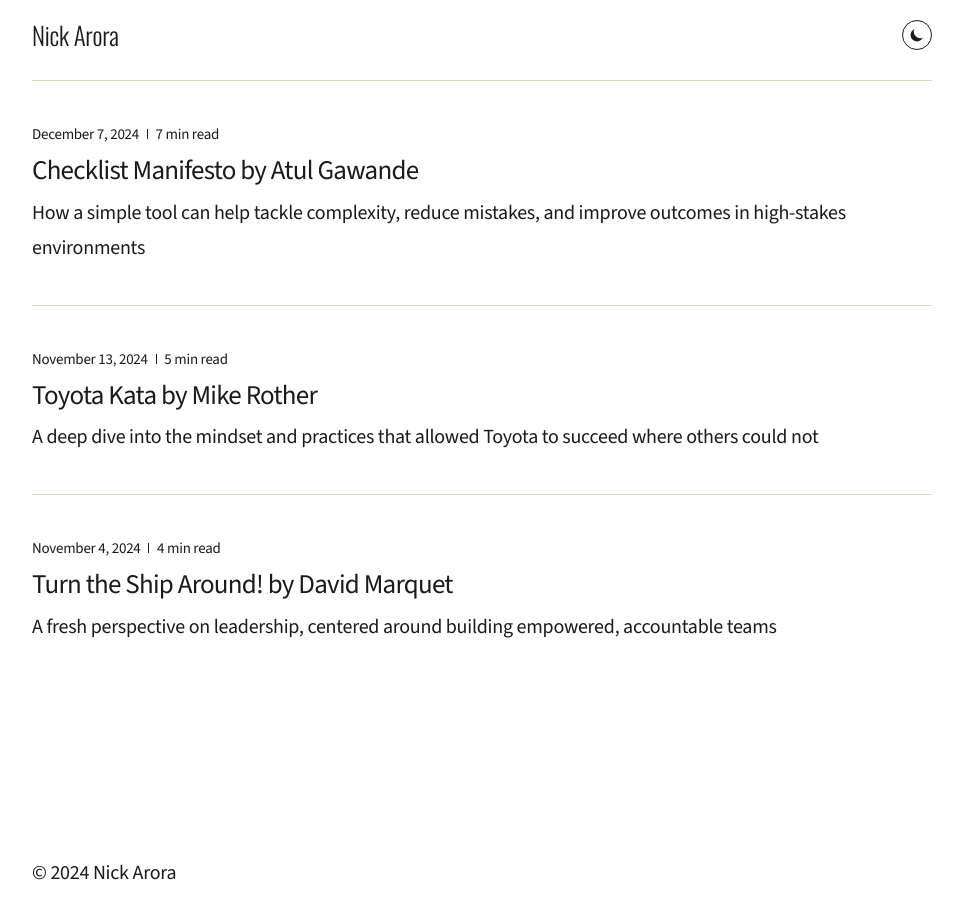
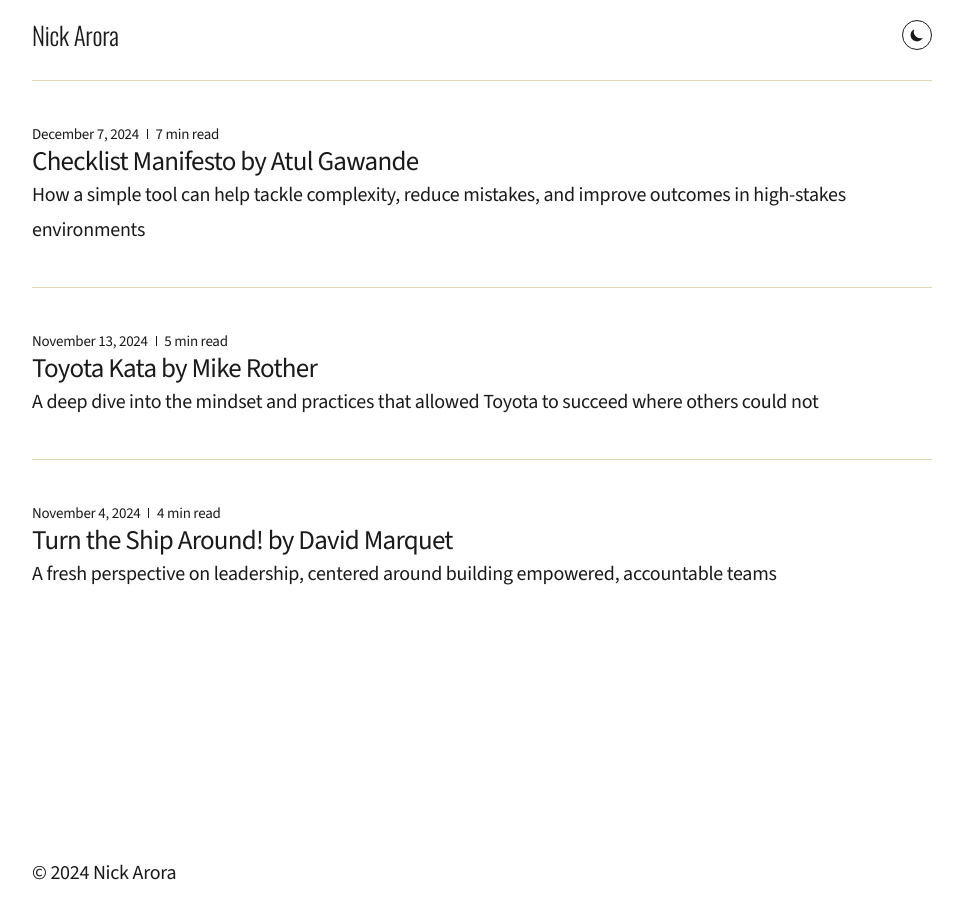
Before and after one commit to nickarora/nickarora.github.io, a Jekyll site: the page built from _app/_pages/index.html, in a window 1280 px wide. Shown: the whole page, without its empty margins (158-1121 px from the left). Built offline with Jekyll 4.4.1, drawn with Linux system fonts in a browser that asks for light colours.

Commit message:
Line height for small headers is corrected

```diff
--- a/_app/_sass/elements.scss
+++ b/_app/_sass/elements.scss
@@ -54,6 +54,7 @@
   font-weight: var(--fw-3);
   font-size: var(--fs-3);
   letter-spacing: -0.75px;
+  line-height: var(--lh-1);
 }
 
 ul, ol {
```
